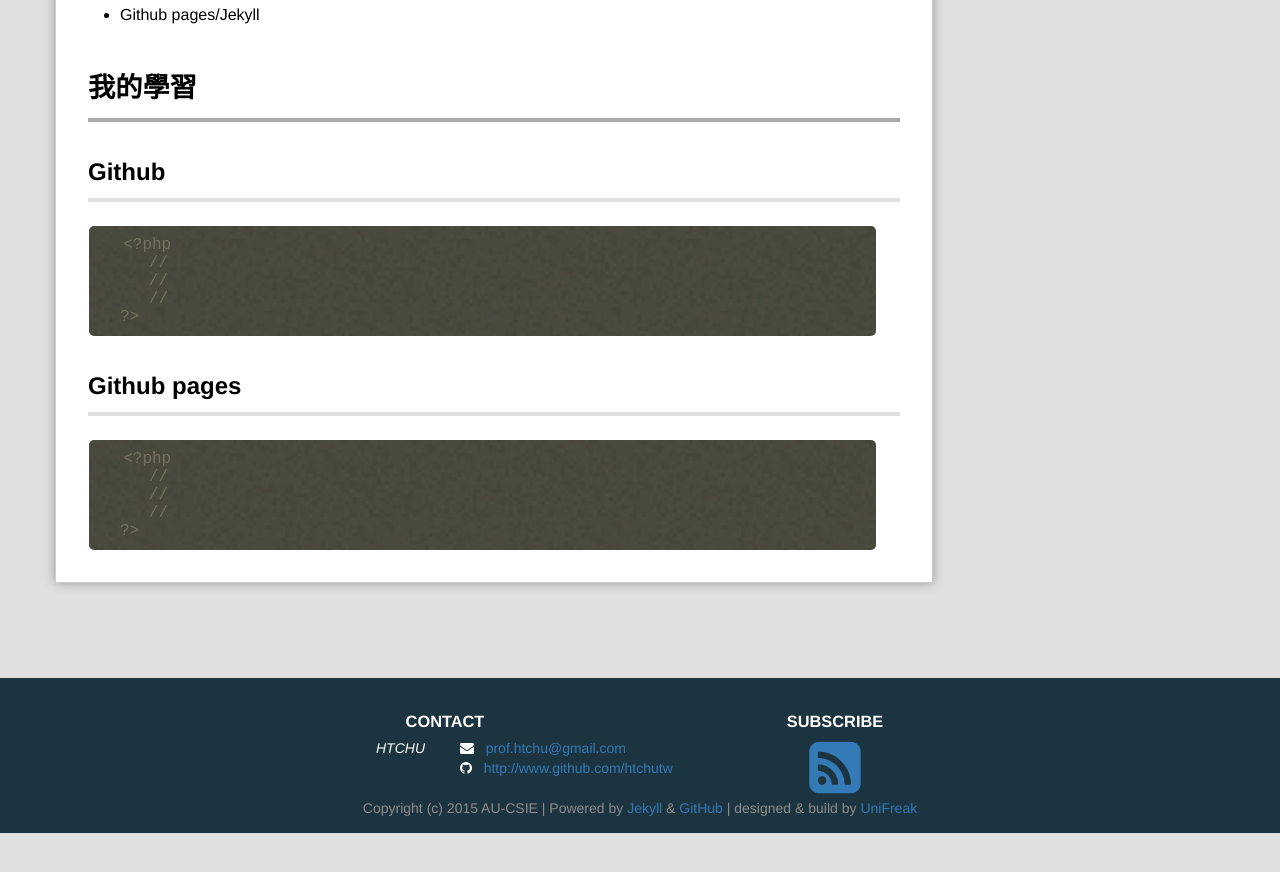
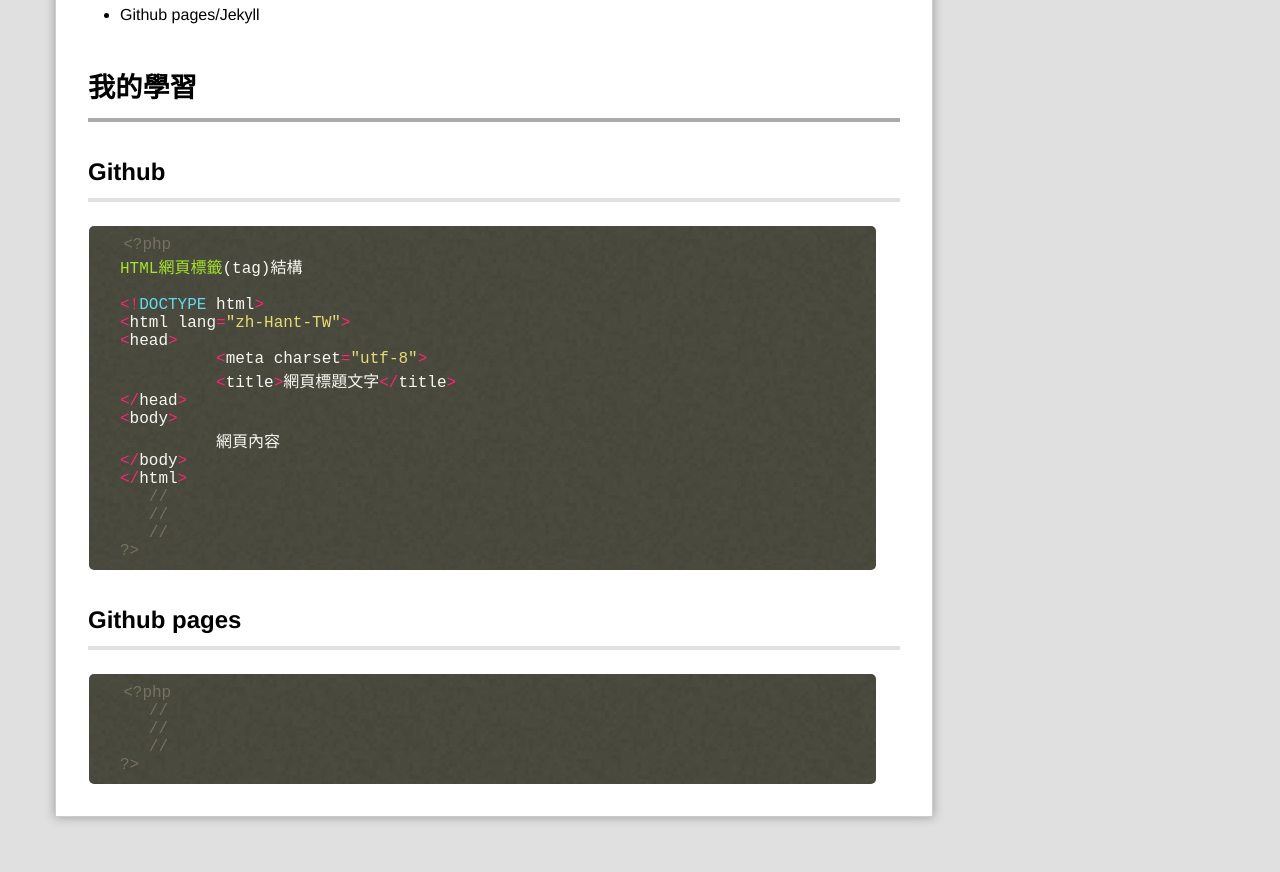
Before and after one commit to laoshay/webcourse, a Jekyll site: the page built from _posts/2017-10-18-Class5.md, in a window 1280 px wide and 900 px high, scrolled down 824 px. Shown: the top 872 px of the window. Built offline with Jekyll 4.4.1, drawn with Linux system fonts in a browser that asks for light colours; Markdown is read by kramdown in place of the engine named in the settings; comment, search, counter and statistics services are not loaded; before the commit the page ends 1657 px from its top, so only the background shows below that.

Commit message:
Update 2017-10-18-Class5.md

````diff
--- a/_posts/2017-10-18-Class5.md
+++ b/_posts/2017-10-18-Class5.md
@@ -26,6 +26,18 @@ Visual Studio Code https://code.visualstudio.com/ Sublime Text https://www.subli
 
 ```php
 <?php
+HTML網頁標籤(tag)結構
+
+<!DOCTYPE html>
+<html lang="zh-Hant-TW">
+<head>
+          <meta charset="utf-8">
+          <title>網頁標題文字</title>
+</head>
+<body>
+          網頁內容
+</body>
+</html>
    //
    //
    //
````
